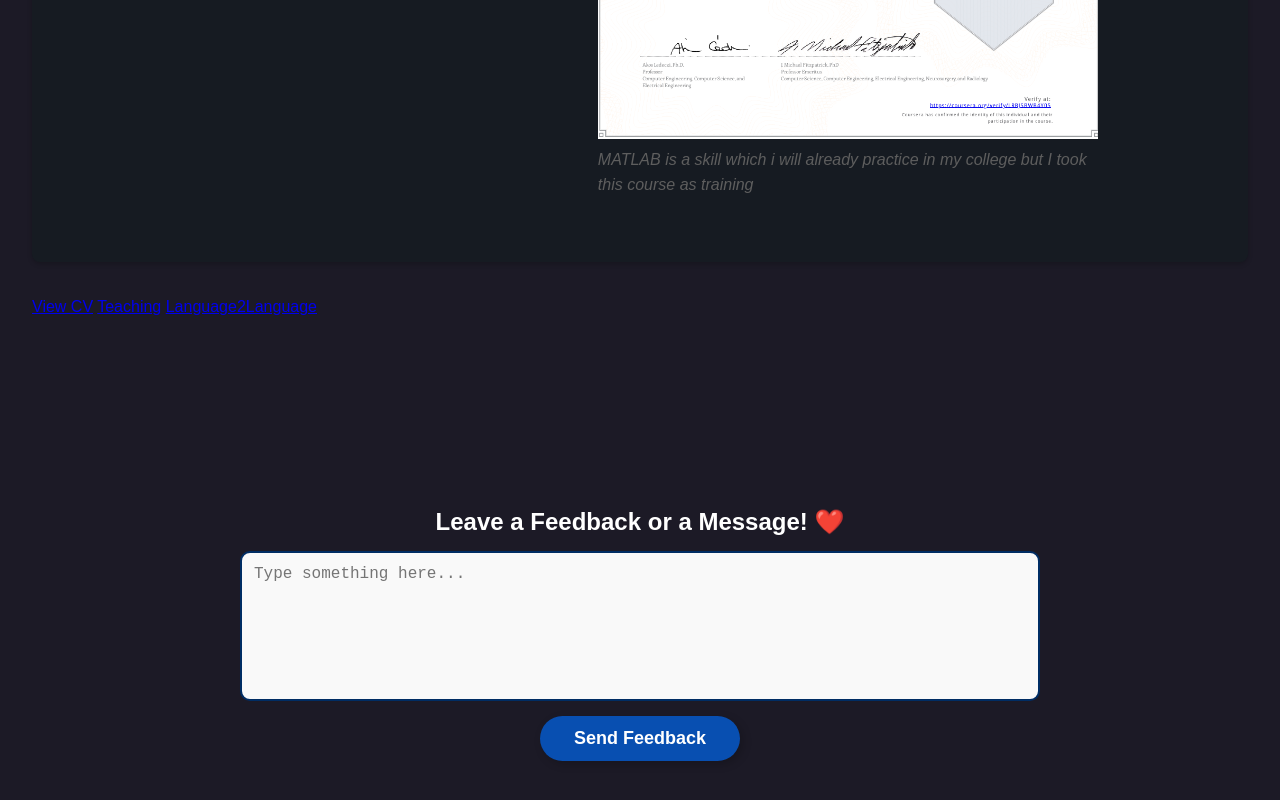
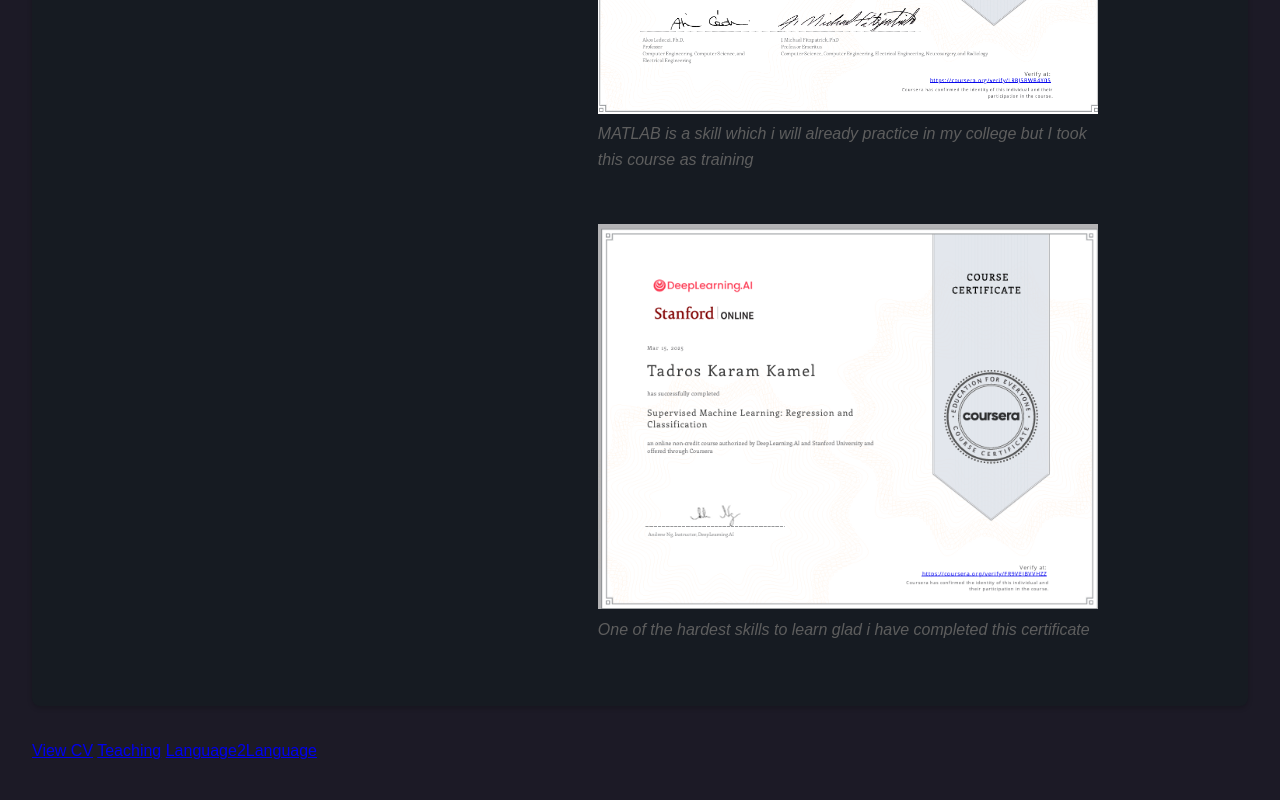
Before and after one commit to TadrosKaram/tadroskaram.github.io, a plain HTML site: page index.html in a window 1280 px wide. Shown: the part 1610-2410 px from the top of the page. Drawn offline with Linux system fonts and the light colour scheme.

Commit message:
new cert

```diff
--- a/index.html
+++ b/index.html
@@ -50,7 +50,6 @@
             <div class="currently-studying">
                 <p>Currently studying:</p>
                 <ul>
-                    <li>Machine learning</li>
                     <li>JavaScript</li>
                     <li>Java CSE231s</li>
 
@@ -67,6 +66,10 @@
                 <br>
                 <img src="cer2.png" width="500px">
                 <p class="desc">MATLAB is a skill which i will already practice in my college but I took<br>this course as training</p>
+                <br>
+                <br>
+                <img src="cert3.png" width="500px">
+                <p class="desc">One of the hardest skills to learn glad i have completed this certificate</p>
 
 
         </section>
```
Also changed, not shown: cert3.png (added).
